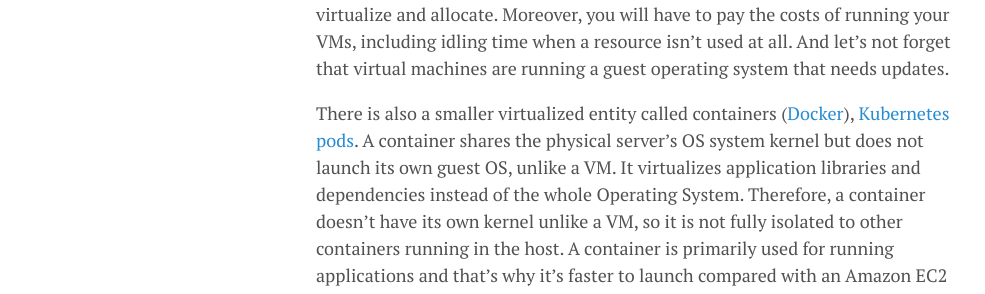
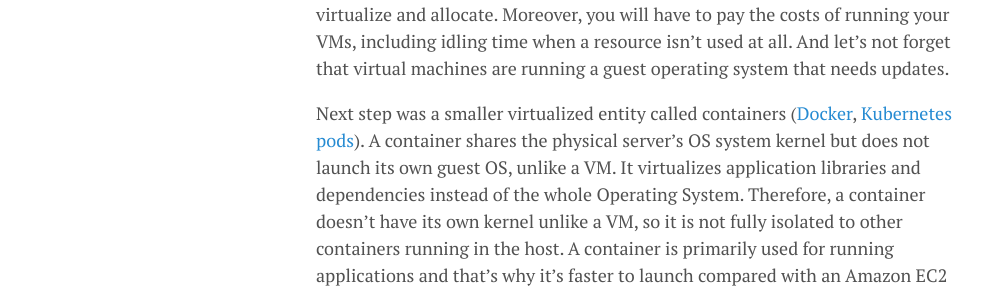
Before and after one commit to lgeurts/lgeurts.github.io, a Jekyll site: the page built from _posts/2022-03-29-what-is-serverless-computing.md, in a window 1280 px wide. Shown: the part 775-1069 px from the top of the page, without its empty margins (0-985 px from the left). Built offline with Jekyll 4.4.1, drawn with Linux system fonts in a browser that asks for light colours; nearby versions of some CDN libraries; comment, search, counter and statistics services are not loaded; some of the changed text lies outside the part shown.

Commit message:
Update 2022-03-29-what-is-serverless-computing.md

```diff
--- a/_posts/2022-03-29-what-is-serverless-computing.md
+++ b/_posts/2022-03-29-what-is-serverless-computing.md
@@ -17,7 +17,7 @@
 
 Since a VM has its own OS, it also has its own kernel which provides for a secure boundary over other VMs running in our host computer. It takes time to launch all of these instances due to the different components that the hypervisor must virtualize and allocate. Moreover, you will have to pay the costs of running your VMs, including idling time when a resource isn’t used at all. And let's not forget that virtual machines are running a guest operating system that needs updates.
 
-There is also a smaller virtualized entity called containers ([Docker](https://www.docker.com/)), [Kubernetes pods](https://kubernetes.io/docs/concepts/workloads/pods/). A container shares the physical server’s OS system kernel but does not launch its own guest OS, unlike a VM. It virtualizes application libraries and dependencies instead of the whole Operating System. Therefore, a container doesn’t have its own kernel unlike a VM, so it is not fully isolated to other containers running in the host. A container is primarily used for running applications and that's why it's faster to launch compared with an Amazon EC2 instance (VM).
+Next step was a smaller virtualized entity called containers ([Docker](https://aws.amazon.com/docker/), [Kubernetes pods](https://aws.amazon.com/kubernetes/)). A container shares the physical server’s OS system kernel but does not launch its own guest OS, unlike a VM. It virtualizes application libraries and dependencies instead of the whole Operating System. Therefore, a container doesn’t have its own kernel unlike a VM, so it is not fully isolated to other containers running in the host. A container is primarily used for running applications and that's why it's faster to launch compared with an Amazon EC2 instance (VM).
 
 Although a container provides a significantly reduced startup time over a VM, it still has operating costs that you have to cover. The burden of paying active and idle time remains, even if no one is using your containerized application at all.
 
```
